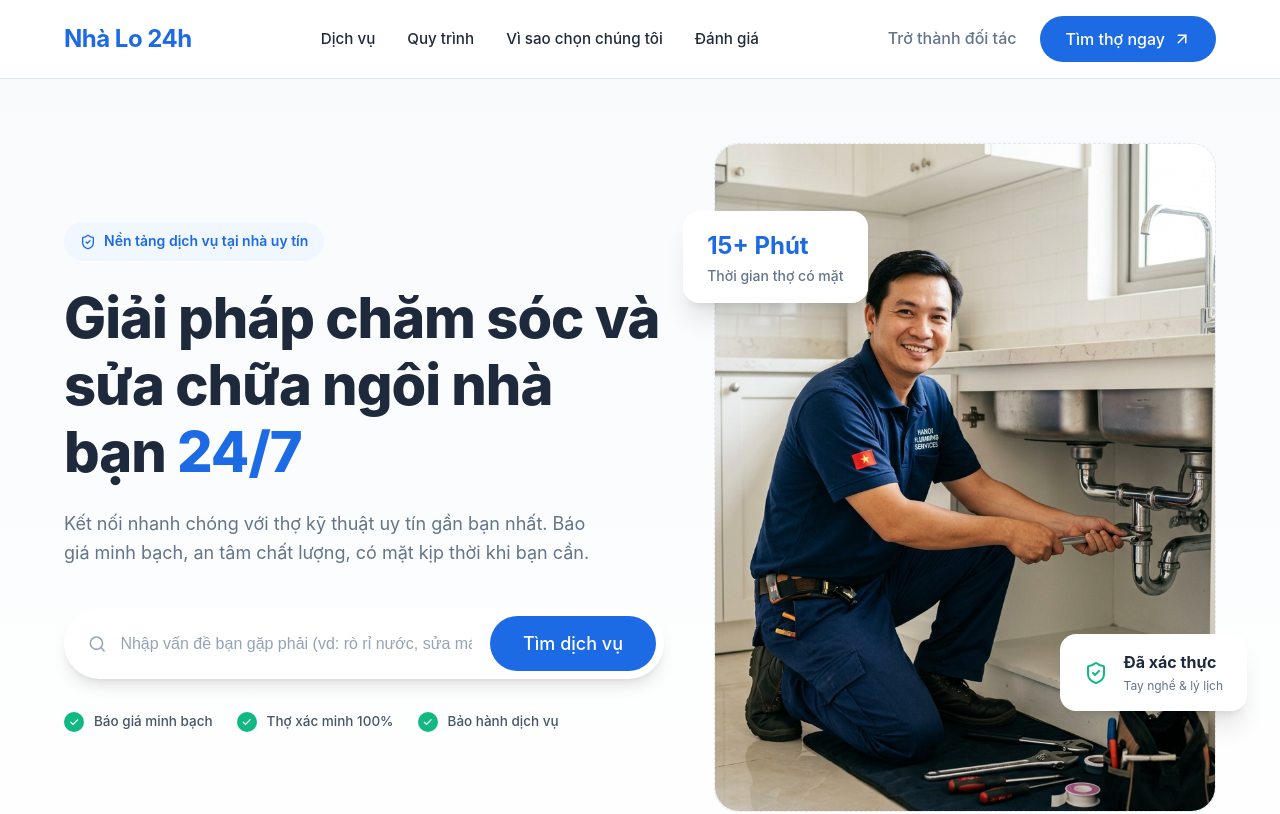
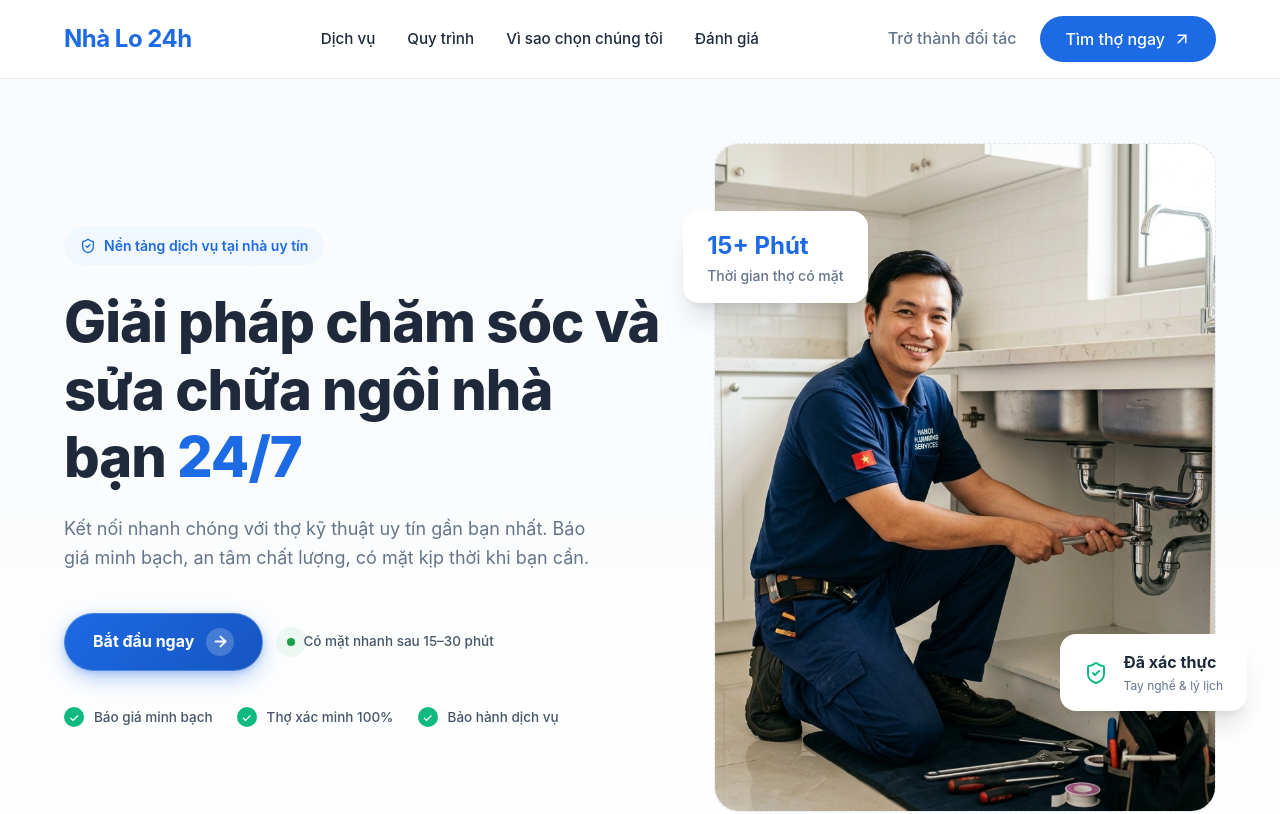
Before and after one commit to PrimeAlex-Dev/nhalo-24h, a React (Vite) app in the folder frontend/: page / in a window 1280 px wide. Shown: the top 814 px of the page. Built offline with nearby package versions, Linux system fonts and the light colour scheme.

Commit message:
fix(landing-page): cập nhật landing page

```diff
--- a/frontend/src/features/landing/components/HeroSection.css
+++ b/frontend/src/features/landing/components/HeroSection.css
@@ -60,63 +60,138 @@
   max-width: 90%;
 }
 
-.hero-search-box {
+.hero-action-area {
   display: flex;
-  flex-direction: column;
-  gap: 1rem;
-  background: white;
-  padding: 0.75rem;
-  border-radius: var(--radius-lg);
-  box-shadow: var(--shadow-lg);
-  margin-bottom: 2rem;
+  align-items: center;
+  gap: 1.5rem;
+  margin-bottom: 2.25rem;
+  flex-wrap: wrap;
 }
 
-@media (min-width: 768px) {
-  .hero-search-box {
-    flex-direction: row;
-    align-items: center;
-    border-radius: var(--radius-full);
-    padding: 0.5rem 0.5rem 0.5rem 1.5rem;
+.hero-start-btn {
+  position: relative;
+  display: inline-flex;
+  align-items: center;
+  justify-content: center;
+  gap: 12px;
+  background: linear-gradient(135deg, #1D6AE5 0%, #1555C0 100%);
+  color: #FFFFFF;
+  font-family: inherit;
+  font-size: 16px;
+  font-weight: 700;
+  padding: 14px 28px;
+  border-radius: var(--radius-full);
+  text-decoration: none;
+  overflow: hidden;
+  box-shadow: 0 8px 24px -4px rgba(29, 106, 229, 0.42), 0 2px 6px rgba(29, 106, 229, 0.2);
+  border: 1px solid rgba(255, 255, 255, 0.22);
+  transition: all 0.25s cubic-bezier(0.16, 1, 0.3, 1);
+}
+
+.hero-start-btn:hover {
+  background: linear-gradient(135deg, #2575FC 0%, #1555C0 100%);
+  box-shadow: 0 12px 30px -4px rgba(29, 106, 229, 0.52), 0 4px 10px rgba(29, 106, 229, 0.28);
+  transform: translateY(-2px);
+  color: #FFFFFF;
+}
+
+.hero-start-btn:active {
+  transform: translateY(0);
+  box-shadow: 0 4px 12px rgba(29, 106, 229, 0.35);
+}
+
+/* Ánh sáng lướt qua tạo điểm nhấn công nghệ */
+.btn-shimmer {
+  position: absolute;
+  top: 0;
+  left: -100%;
+  width: 60%;
+  height: 100%;
+  background: linear-gradient(
+    90deg,
+    transparent 0%,
+    rgba(255, 255, 255, 0.32) 50%,
+    transparent 100%
+  );
+  transform: skewX(-25deg);
+  animation: buttonShine 4s infinite ease-in-out;
+  pointer-events: none;
+}
+
+@keyframes buttonShine {
+  0% {
+    left: -100%;
+  }
+  25%, 100% {
+    left: 200%;
   }
 }
 
-.search-input-wrapper {
+.btn-arrow-circle {
   display: flex;
   align-items: center;
-  gap: 0.75rem;
-  flex: 1;
-  padding: 0.5rem 1rem;
+  justify-content: center;
+  width: 28px;
+  height: 28px;
+  border-radius: 50%;
+  background: rgba(255, 255, 255, 0.2);
+  backdrop-filter: blur(4px);
+  transition: transform 0.25s cubic-bezier(0.34, 1.56, 0.64, 1), background 0.2s ease;
 }
 
-@media (min-width: 768px) {
-  .search-input-wrapper {
-    padding: 0;
+.hero-start-btn:hover .btn-arrow-circle {
+  transform: translateX(4px);
+  background: rgba(255, 255, 255, 0.32);
+}
+
+/* Tag nhịp đập live hỗ trợ nhanh */
+.hero-fast-dispatch-tag {
+  display: inline-flex;
+  align-items: center;
+  gap: 8px;
+  font-size: 13.5px;
+  font-weight: 500;
+  color: #475569;
+}
+
+.pulsing-live-dot {
+  position: relative;
+  display: inline-block;
+  width: 8px;
+  height: 8px;
+  background-color: #16A34A;
+  border-radius: 50%;
+}
+
+.pulsing-live-dot::after {
+  content: '';
+  position: absolute;
+  inset: -3px;
+  border-radius: 50%;
+  background-color: rgba(22, 163, 74, 0.4);
+  animation: dotPulse 1.8s infinite ease-out;
+}
+
+@keyframes dotPulse {
+  0% {
+    transform: scale(0.9);
+    opacity: 0.9;
+  }
+  100% {
+    transform: scale(2.4);
+    opacity: 0;
   }
 }
 
-.search-icon {
-  color: var(--color-text-light);
-}
+@media (max-width: 576px) {
+  .hero-action-area {
+    flex-direction: column;
+    align-items: flex-start;
+    gap: 12px;
+  }
 
-.search-input {
-  border: none;
-  outline: none;
-  width: 100%;
-  font-size: 1rem;
-  color: var(--color-text-main);
-}
-
-.search-input::placeholder {
-  color: var(--color-text-light);
-}
-
-.search-btn {
-  white-space: nowrap;
-}
-
-@media (max-width: 767px) {
-  .search-btn {
-    border-radius: var(--radius-md);
+  .hero-start-btn {
+    width: 100%;
   }
 }
 
--- a/frontend/src/features/landing/components/HeroSection.tsx
+++ b/frontend/src/features/landing/components/HeroSection.tsx
@@ -1,7 +1,8 @@
 import './HeroSection.css';
-import { Button } from '../../../components/common/Button';
-import { Search, ShieldCheck } from 'lucide-react';
+import { Link } from 'react-router-dom';
+import { ArrowRight, ShieldCheck } from 'lucide-react';
 import heroImg from '../../../assets/hero_image.jpg';
+import { PATHS } from '../../../routes/paths';
 
 export function HeroSection() {
   return (
@@ -21,16 +22,19 @@ export function HeroSection() {
             Kết nối nhanh chóng với thợ kỹ thuật uy tín gần bạn nhất. Báo giá minh bạch, an tâm chất lượng, có mặt kịp thời khi bạn cần.
           </p>
 
-          <div className="hero-search-box">
-            <div className="search-input-wrapper">
-              <Search className="search-icon" size={20} />
-              <input
-                type="text"
-                placeholder="Nhập vấn đề bạn gặp phải (vd: rò rỉ nước, sửa máy lạnh...)"
-                className="search-input"
-              />
+          <div className="hero-action-area">
+            <Link to={PATHS.CUSTOMER.ROOT} className="hero-start-btn">
+              <span className="btn-shimmer" aria-hidden="true" />
+              <span className="btn-text">Bắt đầu ngay</span>
+              <span className="btn-arrow-circle">
+                <ArrowRight size={17} strokeWidth={2.5} />
+              </span>
+            </Link>
+
+            <div className="hero-fast-dispatch-tag">
+              <span className="pulsing-live-dot" />
+              <span>Có mặt nhanh sau 15–30 phút</span>
             </div>
-            <Button size="lg" className="search-btn">Tìm dịch vụ</Button>
           </div>
 
           <div className="hero-trust">
```
